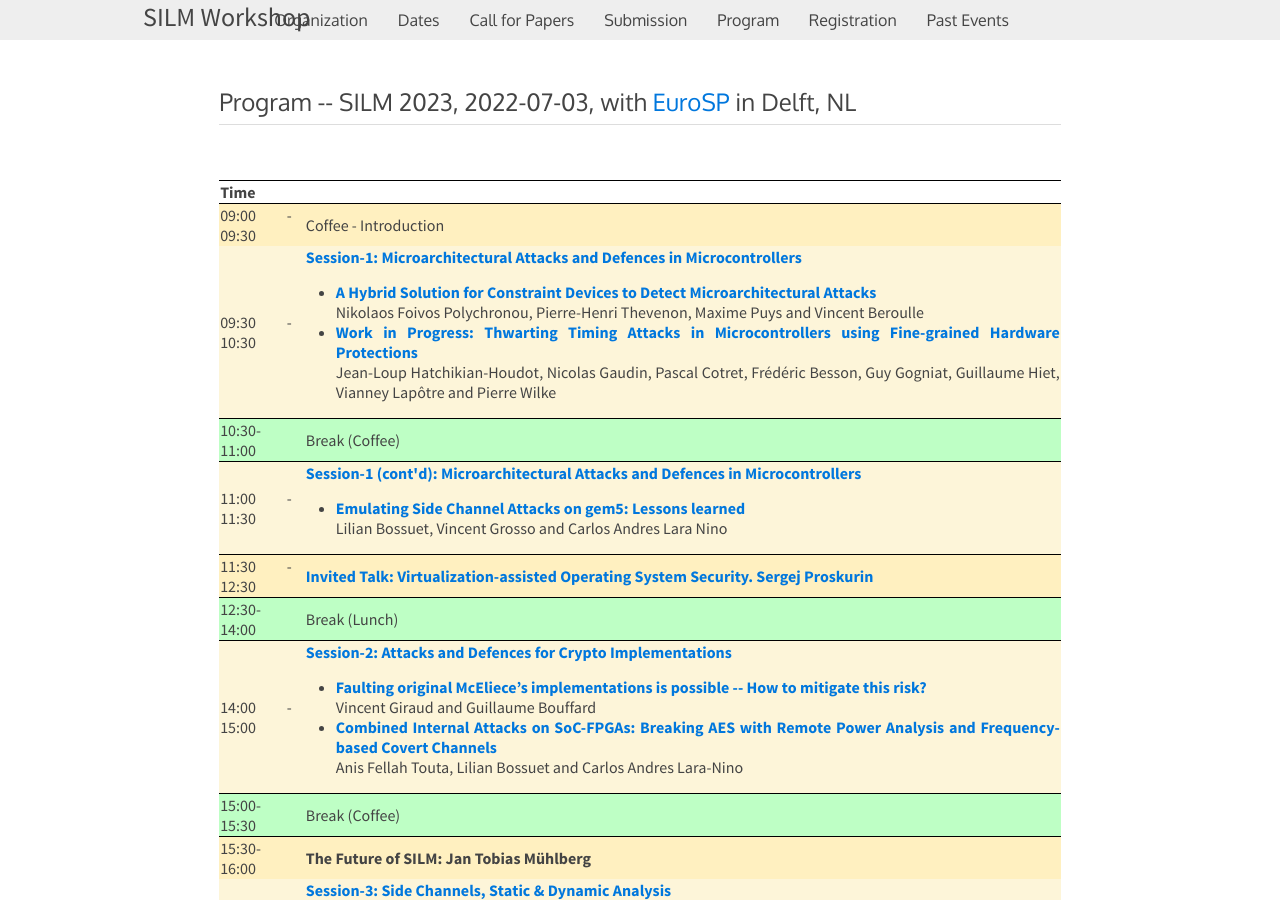
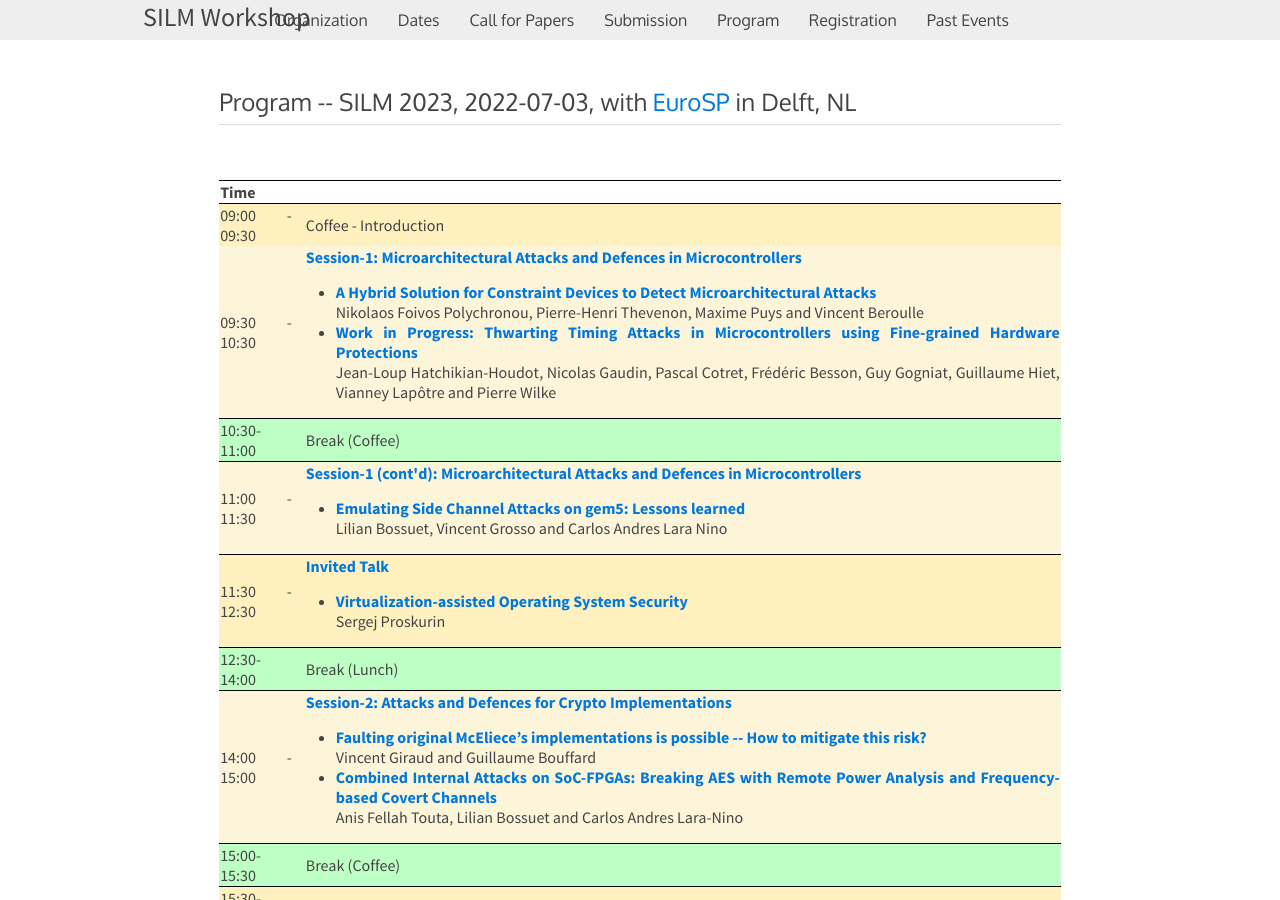
Before and after one commit to silm-workshop/silm-workshop.github.io, a Jekyll site: the page built from 2023-program.html, in a window 1280 px wide and 900 px high. Built offline with Jekyll 4.4.1, drawn with Linux system fonts in a browser that asks for light colours.

Commit message:
fixing some formatting

```diff
--- a/2023-program.html
+++ b/2023-program.html
@@ -19,11 +19,11 @@ layout: default
   <td> 09:30 - 10:30 </td><td></td>
   <td><b><a href="#session1">Session-1: Microarchitectural Attacks and Defences in Microcontrollers</b></a>
     <ul>
-        <li><b><a href="#hybrid">A Hybrid Solution for Constraint Devices to Detect Microarchitectural Attacks </b></a><br>
+        <li><b><a href="#hybrid">A Hybrid Solution for Constraint Devices to Detect Microarchitectural Attacks</b></a><br>
             Nikolaos Foivos Polychronou, Pierre-Henri Thevenon, Maxime Puys and Vincent Beroulle</li>
-        <li><b><a href="#cacheprotection">Work in Progress: Thwarting Timing Attacks in Microcontrollers using Fine-grained Hardware Protections </b></a><br>
+        <li><b><a href="#cacheprotection">Work in Progress: Thwarting Timing Attacks in Microcontrollers using Fine-grained Hardware Protections</b></a><br>
             Jean-Loup Hatchikian-Houdot, Nicolas Gaudin, Pascal Cotret, Frédéric Besson, Guy Gogniat, Guillaume Hiet, Vianney Lapôtre and Pierre Wilke</li>
-    </ul>
+    </ul></td>
 </tr>
 
 <tr style="background-color:#BEFFC5;border-bottom: 1px solid
@@ -38,14 +38,17 @@ layout: default
     <ul>
         <li><b><a href="#gem5">Emulating Side Channel Attacks on gem5: Lessons learned </b></a><br>
             Lilian Bossuet, Vincent Grosso and Carlos Andres Lara Nino </li>
-    </ul>
+    </ul></td>
 </tr>
 
 
 <tr style="background-color:#FFF0C0;border-bottom: 1px solid
 #000;border-top: 1px solid #000;">
     <td>11:30 - 12:30</td><td></td>
-    <td><b><a href="#sergej">Invited Talk: Virtualization-assisted Operating System Security.  Sergej Proskurin</b></a></td>
+    <td><b><a href="#sergej">Invited Talk</b></a>
+     <ul>
+        <li><b><a href="#sergej">Virtualization-assisted Operating System Security</b></a><br>Sergej Proskurin</li>
+     </ul></td>
 </tr>
 
 <tr style="background-color:#BEFFC5;border-bottom: 1px solid
```
